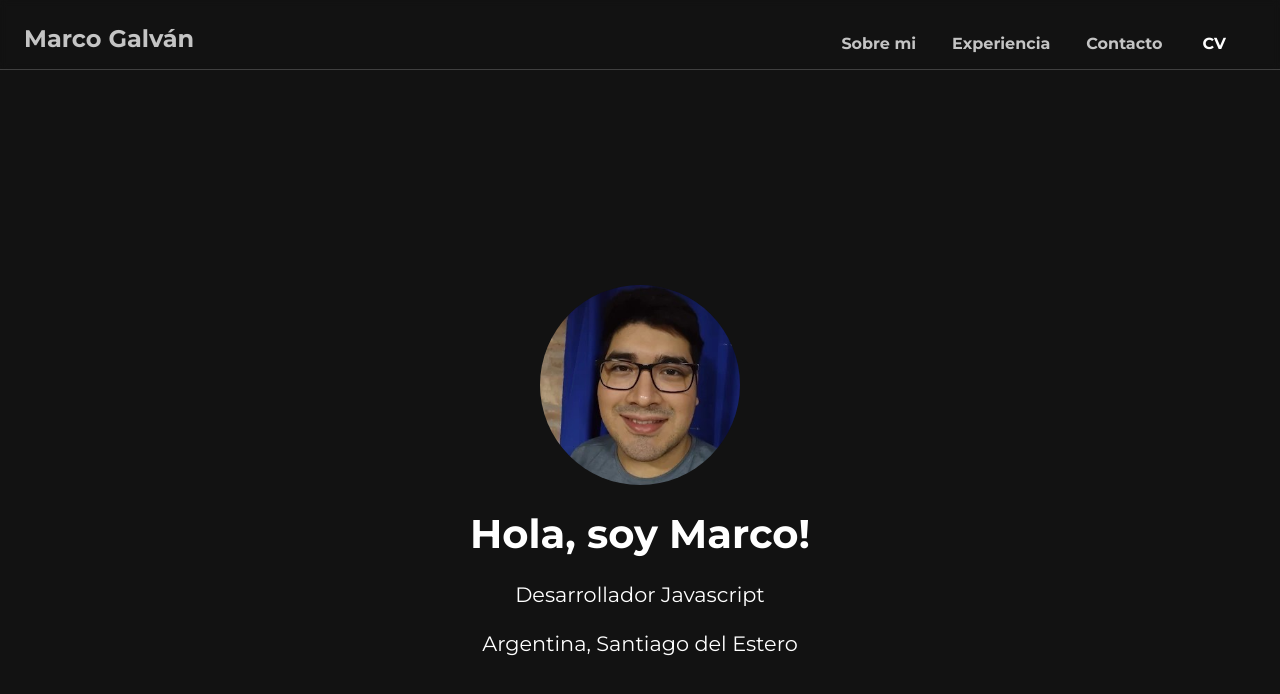
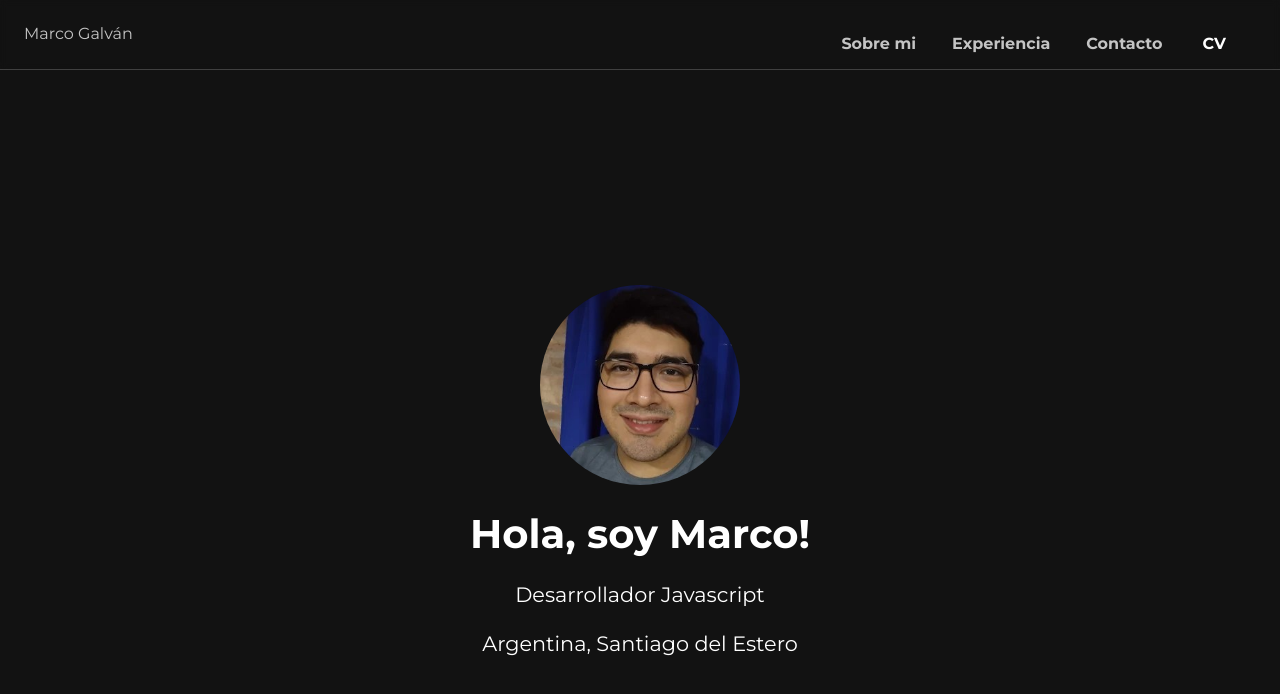
Before and after one commit to elmacro1/my-portfolio, a Next.js app: page / in a window 1280 px wide. Shown: the top 694 px of the page. Built offline with nearby package versions, Linux system fonts and the light colour scheme.

Commit message:
change css reset

```diff
--- a/src/app/globals.css
+++ b/src/app/globals.css
@@ -5,13 +5,40 @@
 }
 
 * {
+  min-width: 0;
+  font: inherit;
+}
+
+*,
+*::after,
+*::before {
   box-sizing: border-box;
   padding: 0;
   margin: 0;
 }
 
-html,
+img,
+video,
+svg {
+  display: block;
+  height: auto;
+  max-width: 100%;
+}
+
 body {
-  max-width: 100vw;
+  min-height: 100dvh;
   scroll-behavior: smooth;
 }
+
+h1,
+h2,
+h3,
+h4,
+h5,
+h6 {
+  text-wrap: balance;
+}
+
+p {
+  text-wrap: pretty;
+}
```
